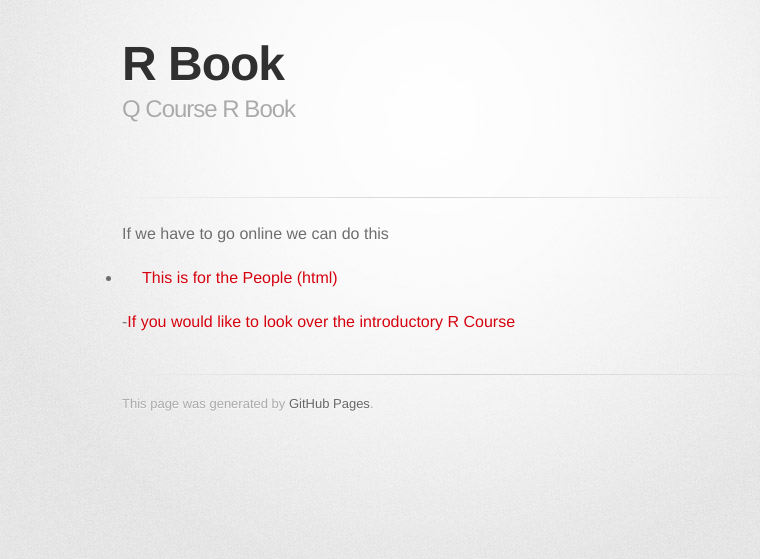
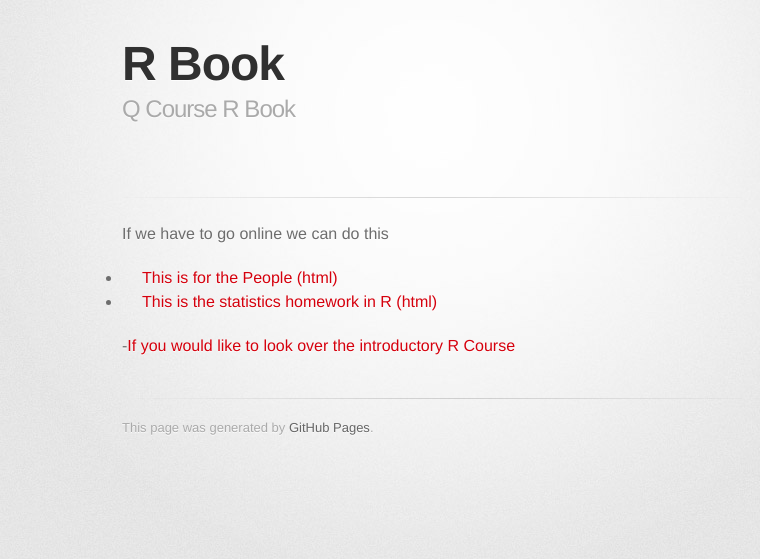
Before and after one commit to bmarlin96/bmarlin96.github.io, a Jekyll site: the page built from R Book/index.md, in a window 1280 px wide. Shown: the top 559 px of the page, without its empty margins (208-968 px from the left). Built offline with Jekyll 4.4.1, drawn with Linux system fonts in a browser that asks for light colours; some web fonts are replaced; our own code applies the rules of GitHub Pages for plain Markdown files.

Commit message:
Update index.md

```diff
--- a/R Book/index.md
+++ b/R Book/index.md
@@ -5,6 +5,6 @@ description: Q Course R Book
 
 If we have to go online we can do this
 - [This is for the People (html)](R For the Q Course.html)
-
+- [This is the statistics homework in R (html)](hw.html)
 
 -[If you would like to look over the introductory R Course](https://github.com/bmarlin96/Introduction-to-R)
```
